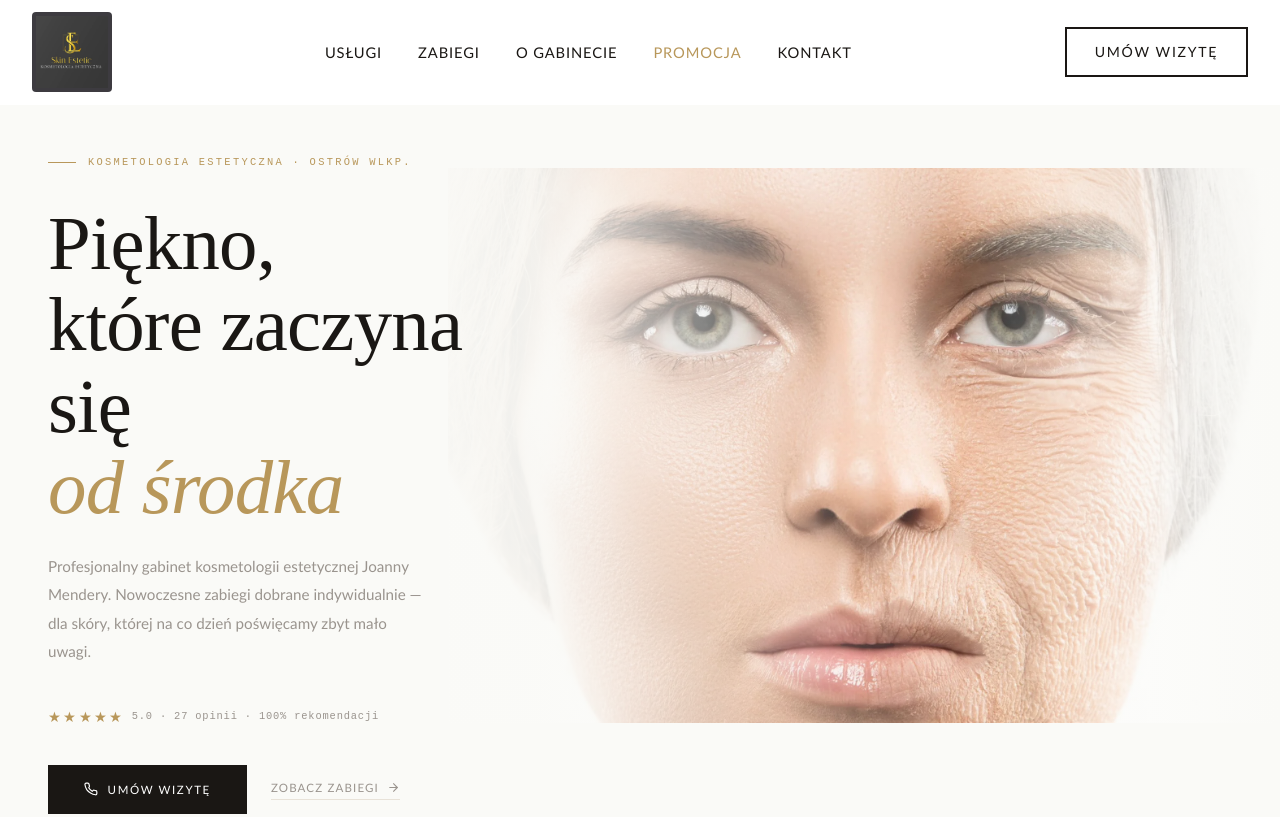
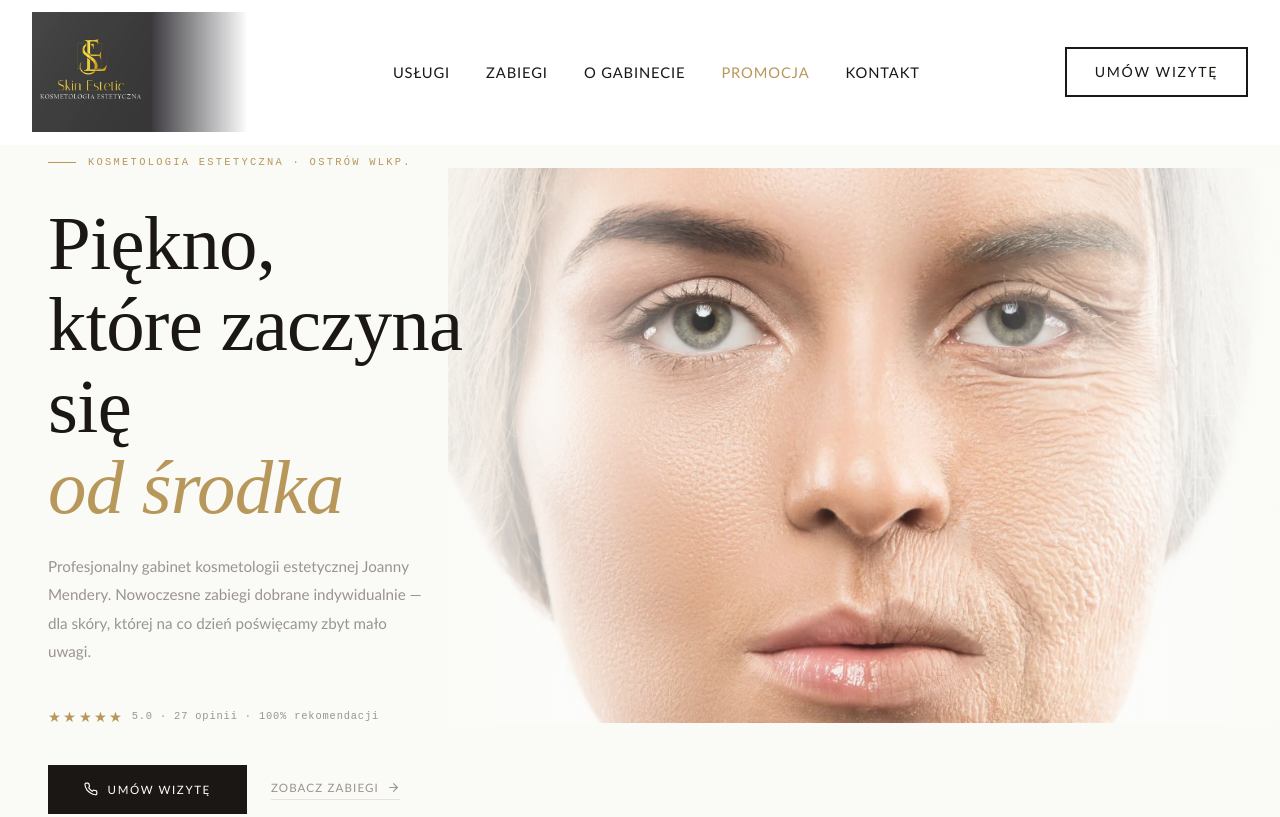
Before and after one commit to artimedes111-gif/webrepo, a website: page skinestetic/index.html in a window 1280 px wide. Shown: the top 817 px of the page. Drawn offline with Linux system fonts and the light colour scheme.

Commit message:
skinstetic_V5

```diff
--- a/skinestetic/index.html
+++ b/skinestetic/index.html
@@ -91,6 +91,7 @@
       position: fixed; top: 0; left: 0; right: 0; z-index: 100;
       padding: .75rem 2rem;
       display: flex; align-items: center; justify-content: space-between;
+      overflow: visible;
       transition: background .4s, border-color .4s, box-shadow .4s;
       border-bottom: 1px solid transparent;
       background: rgba(255,255,255,.97);
@@ -104,17 +105,26 @@
 
     /* logo nav */
     .nav-logo {
-      background: #3D3B40;
-      border-radius: 4px;
-      padding: 4px;
+      display: flex;
+      align-items: stretch;
       line-height: 0;
-      display: inline-block;
+      padding: 0;
+      margin: 0;
+      background: none;
+    }
+    .nav-logo img {
+      height: 120px !important;
+      width: auto;
+      display: block;
+    }
+    .nav-logo-fade {
+      width: 96px;
+      background: linear-gradient(to right, #3D3B40 0%, transparent 100%);
       flex-shrink: 0;
     }
-    .nav-logo img { height: 110px; width: auto; display: block; }
 
     @media (max-width: 768px) {
-      .nav-logo img { height: 56px; }
+      .nav-logo img { height: 56px !important; }
     }
 
     .nav-links { display: flex; gap: 2.25rem; list-style: none; }
@@ -170,10 +180,11 @@
       background: linear-gradient(
         to right,
         #FAFAF7 0%,
-        #FAFAF7 30%,
-        rgba(250,250,247,0.95) 42%,
-        rgba(250,250,247,0.4) 58%,
-        rgba(250,250,247,0.1) 75%,
+        #FAFAF7 28%,
+        rgba(250,250,247,0.85) 38%,
+        rgba(250,250,247,0.15) 55%,
+        rgba(250,250,247,0.08) 75%,
+        rgba(250,250,247,0.6) 90%,
         #FAFAF7 100%
       );
     }
@@ -678,7 +689,11 @@
   <nav class="nav" id="nav" aria-label="Nawigacja główna">
     <!-- KROK 2 — logo w kontenerze z ciemnym tłem -->
     <a href="/" class="nav-logo" aria-label="Skin Estetic — strona główna">
-      <img src="img/logo.webp" alt="Skin Estetic Kosmetologia Estetyczna" style="height:72px;width:auto;display:block;" loading="eager">
+      <img src="img/logo.webp"
+           alt="Skin Estetic Kosmetologia Estetyczna"
+           style="height:120px !important;width:auto;display:block;float:left;"
+           loading="eager">
+      <div class="nav-logo-fade"></div>
     </a>
     <ul class="nav-links" id="navLinks">
       <li><a href="#uslugi">Usługi</a></li>
```
